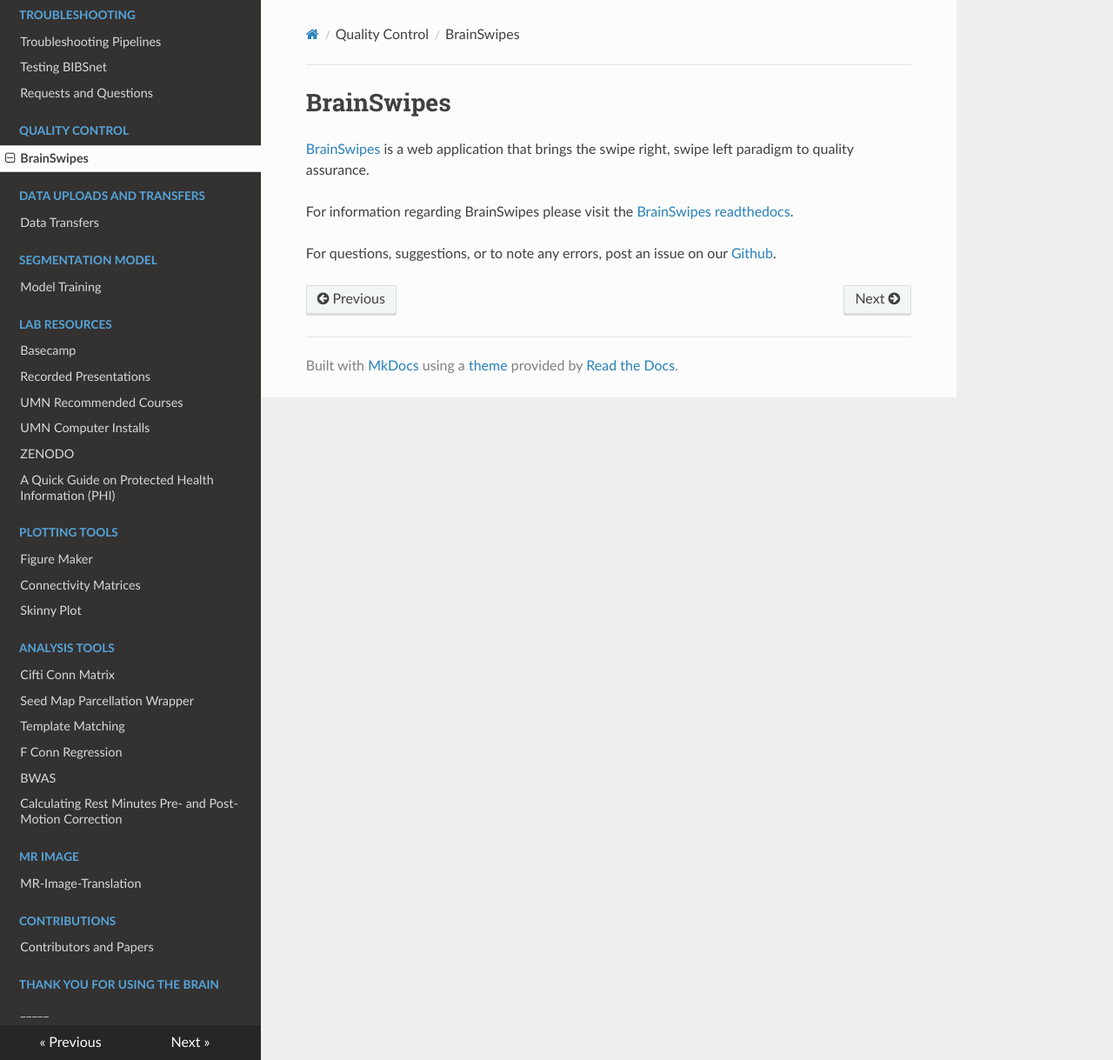
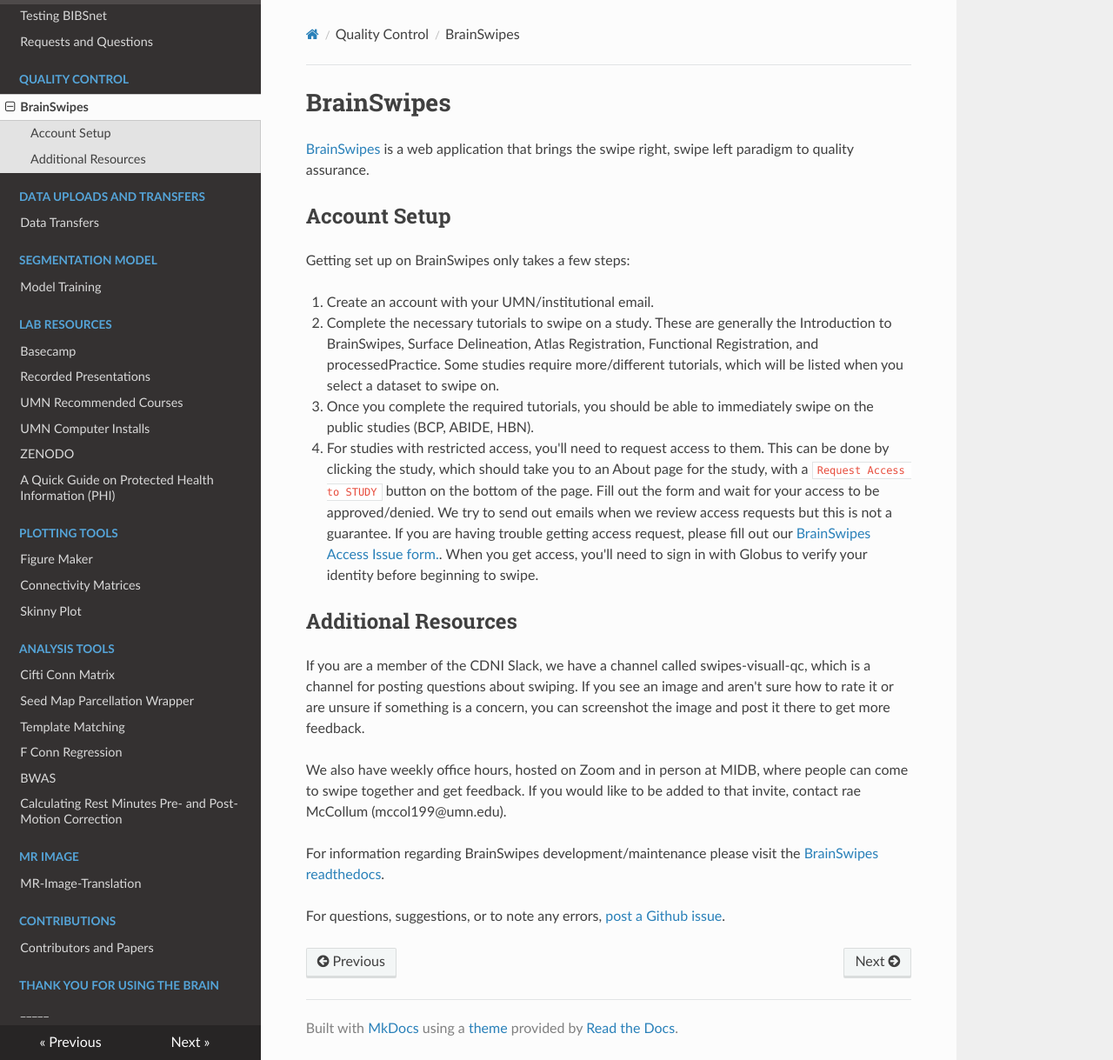
Before and after one commit to DCAN-Labs/cdni-brain, an MkDocs documentation site: the page built from docs/brainswipes.md, in a window 1280 px wide and 1219 px high. Shown: the whole window at 87% size. Built offline with MkDocs 1.6.1, drawn with Linux system fonts in a browser that asks for light colours; nearby versions of some CDN libraries.

Commit message:
add brainswipes acct setup

```diff
--- a/docs/brainswipes.md
+++ b/docs/brainswipes.md
@@ -1,6 +1,24 @@
 # BrainSwipes
 [BrainSwipes](https://brainswipes.us) is a web application that brings the swipe right, swipe left paradigm to quality assurance.
 
-For information regarding BrainSwipes please visit the [BrainSwipes readthedocs](https://brainswipes.readthedocs.io/).
+## Account Setup
 
-For questions, suggestions, or to note any errors, post an issue on our [Github](https://github.com/DCAN-Labs/cdni-brain/issues).
+Getting set up on BrainSwipes only takes a few steps:
+
+1. Create an account with your UMN/institutional email.
+
+2. Complete the necessary tutorials to swipe on a study. These are generally the Introduction to BrainSwipes, Surface Delineation, Atlas Registration, Functional Registration, and processedPractice. Some studies require more/different tutorials, which will be listed when you select a dataset to swipe on.
+
+3. Once you complete the required tutorials, you should be able to immediately swipe on the public studies (BCP, ABIDE, HBN).
+
+4. For studies with restricted access, you'll need to request access to them. This can be done by clicking the study, which should take you to an About page for the study, with a `Request Access to STUDY` button on the bottom of the page. Fill out the form and wait for your access to be approved/denied. We try to send out emails when we review access requests but this is not a guarantee. If you are having trouble getting access request, please fill out our [BrainSwipes Access Issue form.](https://docs.google.com/forms/d/e/1FAIpQLSfLUOPkuKYdhYRZ8nJG4kQkhhyaZ_YEFtHops8p2fu_-zOYiA/viewform). When you get access, you'll need to sign in with Globus to verify your identity before beginning to swipe.
+
+## Additional Resources
+
+If you are a member of the CDNI Slack, we have a channel called swipes-visuall-qc, which is a channel for posting questions about swiping. If you see an image and aren't sure how to rate it or are unsure if something is a concern, you can screenshot the image and post it there to get more feedback.
+
+We also have weekly office hours, hosted on Zoom and in person at MIDB, where people can come to swipe together and get feedback. If you would like to be added to that invite, contact rae McCollum (mccol199@umn.edu).
+
+For information regarding BrainSwipes development/maintenance please visit the [BrainSwipes readthedocs](https://brainswipes.readthedocs.io/).
+
+For questions, suggestions, or to note any errors, [post a Github issue](https://github.com/DCAN-Labs/cdni-brain/issues).
```
